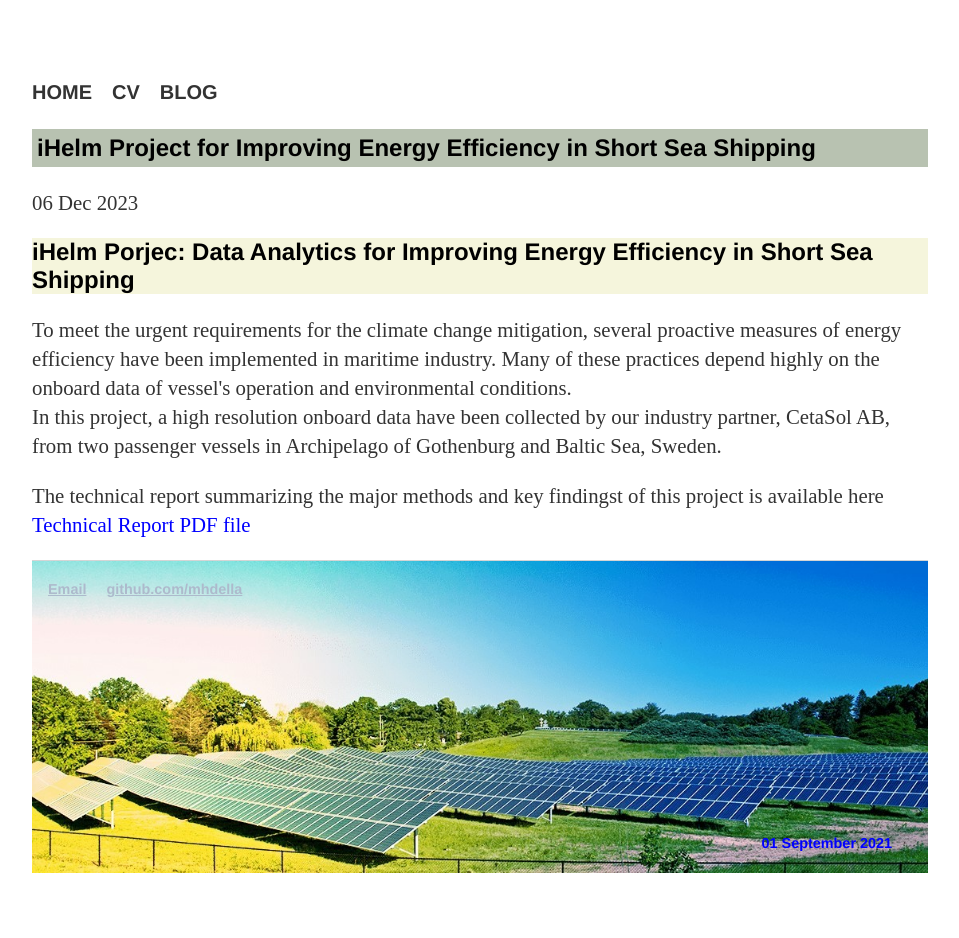
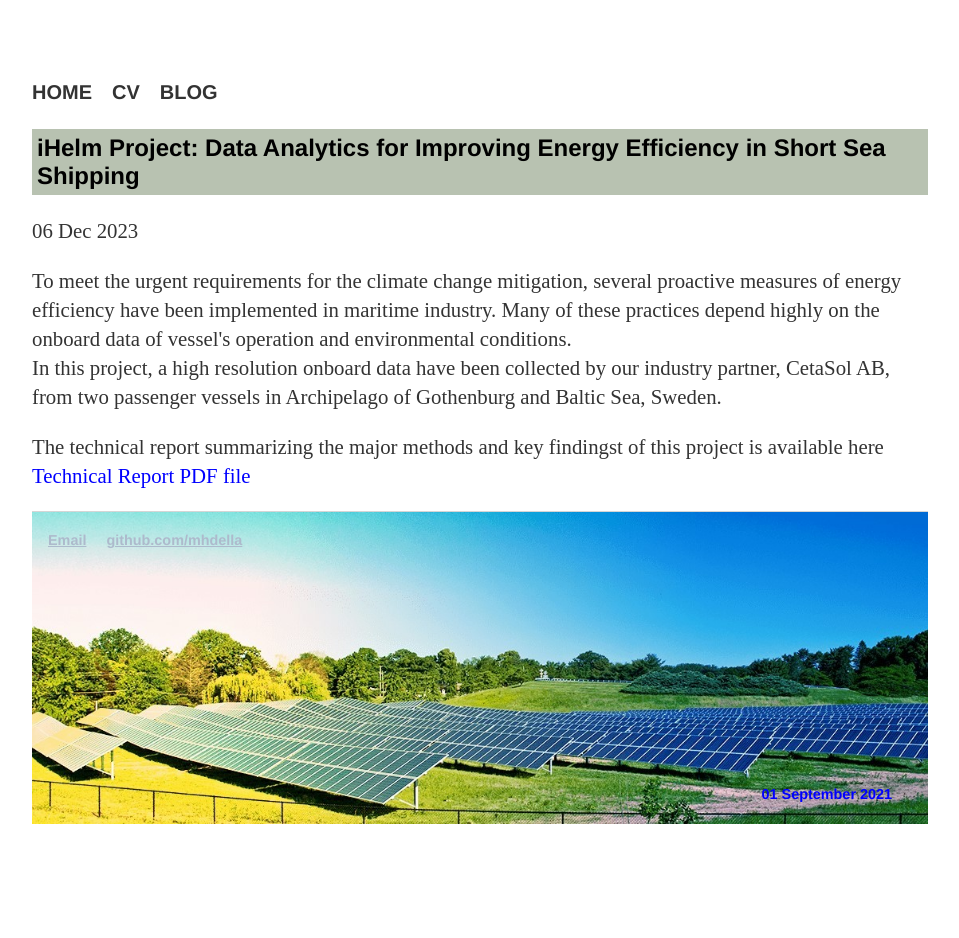
Before and after one commit to MohamedAbuella/MohamedAbuella.github.io, a Jekyll site: the page built from _posts/2023-12-06-iHelm_Project_for_Improving_Energy_Efficiency_in_Short_Sea_Shipping.html, in a window 1280 px wide. Shown: the whole page, without its empty margins (160-1119 px from the left). Built offline with Jekyll 4.4.1, drawn with Linux system fonts in a browser that asks for light colours; nearby versions of some CDN libraries; a script that is not in the unit is left out; comment, search, counter and statistics services are not loaded; after the commit the page ends 900 px from its top, so only the background shows below that.

Commit message:
Update 2023-12-06-iHelm_Project_for_Improving_Energy_Efficiency_in_Short_Sea_Shipping.html
iHelm Project: Data Analytics for Improving Energy Efficiency in Short Sea Shipping

```diff
--- a/_posts/2023-12-06-iHelm_Project_for_Improving_Energy_Efficiency_in_Short_Sea_Shipping.html
+++ b/_posts/2023-12-06-iHelm_Project_for_Improving_Energy_Efficiency_in_Short_Sea_Shipping.html
@@ -1,11 +1,10 @@
 ---
-title:      "iHelm Project for Improving Energy Efficiency in Short Sea Shipping"
+title:      "iHelm Project: Data Analytics for Improving Energy Efficiency in Short Sea Shipping"
 created_at: 2023-12-06 00:00:00 EST
 author:     Mohamed Abuella
 layout:     post
 tags:     [Blog]
 ---
-<h2> iHelm Porjec: Data Analytics for Improving Energy Efficiency in Short Sea Shipping </h2>
 <p> To meet the urgent requirements for the climate change mitigation, several proactive measures of energy efficiency have been implemented in maritime industry. Many of these practices depend highly on the onboard data of vessel's operation and environmental conditions.</a>
 <br> In this project, a high resolution onboard data have been collected by our industry partner, CetaSol AB, from two passenger vessels in Archipelago of Gothenburg and Baltic Sea, Sweden.
 <p> The technical report summarizing the major methods and key findingst of this project is available here <a href="https://github.com/MohamedAbuella/Data_Analytics_for_Improving_Energy_Efficiency_in_Short_Sea_Shipping/blob/main/iHelm_Project_Report_v1.pdf"_blank" style="color:blue"> Technical Report PDF file </a> </p>
```
